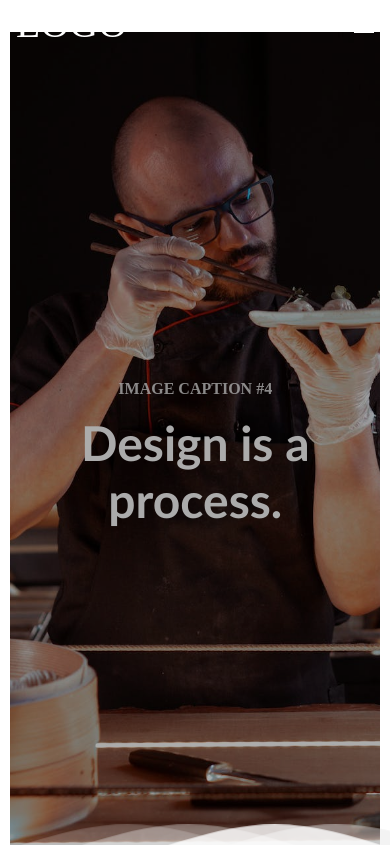
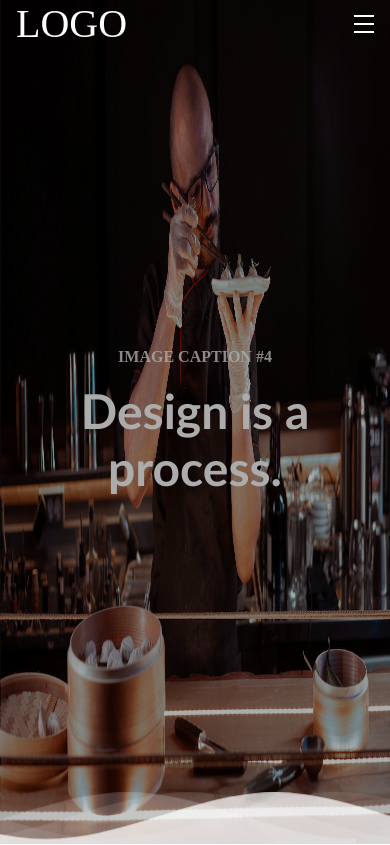
Before and after one commit to ahmadmuqadas/basilico, a React (Create React App) app: page / in a window 390 px wide. Shown: the top 845 px of the page. Built offline with nearby package versions, Linux system fonts and the light colour scheme; grey boxes are pictures that could not be loaded.

Commit message:
Fixed the navbar and made it responsive. added and fixed the effects.

```diff
--- a/src/User Components/Carousel.jsx
+++ b/src/User Components/Carousel.jsx
@@ -1,4 +1,4 @@
-import React, { useState } from 'react'
+import React, { useEffect, useState } from 'react'
 import { Swiper, SwiperSlide } from 'swiper/react';
 import 'swiper/css';
 import styled from 'styled-components';
@@ -6,7 +6,7 @@ import backgroundOne from '../Media/backgroundone.jpg'
 import backgroundTwo from '../Media/backgroundTwo.jpg'
 import backgroundThree from '../Media/backgroundThree.mp4'
 import { Navigation, Pagination, Scrollbar, A11y, Autoplay } from 'swiper/modules';
-
+import CarouselNav from './CrouselNav'
 
 import 'swiper/css';
 import 'swiper/css/navigation';
@@ -18,9 +18,11 @@ import 'swiper/css/autoplay';
 
 const StyledSwiper = styled(Swiper)`
    position: relative;
-   width: 95%;
-   margin-top: 2rem;
-`;
+   /* display: flex; */
+
+
+`
+
 
 const StyledSwiperSlide = styled(SwiperSlide)`
   background-image: url(${props => props.backgroundImage});
@@ -29,59 +31,44 @@ const StyledSwiperSlide = styled(SwiperSlide)`
   align-items: center;
   justify-content: center;
   flex-direction: column;
-  color: #FFFF;
+  color: #FFFFFF; // Corrected color code
   position: relative;
   transition: all ease-in-out 1s;
-  transition-delay: 1.2s;
   background-repeat: no-repeat;
   background-size: cover;
   background-position: center;
 
+  // Combined media query
+  @media (min-width: 600px) {
+    border: solid white ${props => props.scrollPosition >= 54 ? '0' : '2rem'};
+    border-bottom: none;
+    background-size: 120% 120%;
+    transition: border 0.2s ease-in-out, background-size ease-in-out 1s;
+    transition-delay: .1s, 1s
 
+  }
 
-
-  h1 {
+  h1, h4 {
     opacity: 0;
     transition: all ease 0.8s;
     transition-delay: 2s;
   }
 
-  h4 {
-    opacity: 0;
-    transition: all ease 0.8s;
-    transition-delay: 2s;
-  }
-
-  &.swiper-slide-active h4 {
+  &.swiper-slide-active h1, &.swiper-slide-active h4 {
     opacity: 1;
     transition: all ease 0.6s;
     transition-delay: 1.8s;
   }
 
+  &.swiper-slide-active div {
+    background-color: #00000053; // Corrected opacity in hex color
+  }
 
   &.swiper-slide-active {
-      /* background-size: 100%; */
-    }
-    &.swiper-slide-active h1 {
-      opacity: 1;
-
-    }
-
-    &.swiper-slide-active div {
-      background-color: #00000053;
-    }
-
-    @media (min-width: 600px) {
-   background-size: 130% 130%;
-   transition-duration: 2s;
-
-   &.swiper-slide-active {
+    // Uncomment or adjust as needed
      background-size: 100% 100%;
   }
-  }
-
-
-`
+`;
 
 
 
@@ -140,33 +127,55 @@ const Carousel = () => {
   //   setSwiperIndex(swiper.activeIndex)
   // };
 
+
+  const [scrollPosition, setScrollPosition] = useState(0);
+
+
+  useEffect(() => {
+    window.addEventListener('scroll', handleScroll, { passive: true });
+
+    return () => {
+        window.removeEventListener('scroll', handleScroll);
+    };
+}, []);
+
+  const handleScroll = () => {
+    const position = window.pageYOffset;
+    setScrollPosition(position);
+};
+
+
+
+
   return (
     <>
+
        <StyledSwiper
         modules={[Navigation, Pagination, Scrollbar, A11y, Autoplay]}
         spaceBetween={0}
         slidesPerView={1}
         speed={2000}
         autoplay={{delay: 3000}}
-        scrollbar={{ draggable: true }}
+
         // onSlideChange={handleSlideChange}
-
     >
 
-      <StyledSwiperSlide backgroundImage={backgroundOne}>
+
+      <StyledSwiperSlide   scrollPosition={scrollPosition}  backgroundImage={backgroundOne}>
+
 <Overly></Overly>
-<CarouselSubHeader>IMAGE CAPTION #4</CarouselSubHeader>
+<CarouselSubHeader >IMAGE CAPTION #4</CarouselSubHeader>
 <CarouselHeader>Design is a process.</CarouselHeader>
 
       </StyledSwiperSlide>
 
-       <StyledSwiperSlide backgroundImage={backgroundTwo}>
+       <StyledSwiperSlide   scrollPosition={scrollPosition} backgroundImage={backgroundTwo}>
        <Overly></Overly>
        <CarouselSubHeader>IMAGE CAPTION #4</CarouselSubHeader>
 <CarouselHeader>Design is a process.</CarouselHeader>
       </StyledSwiperSlide>
 
-      <StyledSwiperSlide>
+      <StyledSwiperSlide   scrollPosition={scrollPosition}>
       <Overly></Overly>
       <CrouselVideo autoPlay loop muted playsInline src={backgroundThree} />
 
--- /dev/null
+++ b/src/User Components/CrouselNav.jsx
@@ -0,0 +1,48 @@
+import React from 'react'
+import styled from 'styled-components'
+
+const CarouselDiv = styled.div`
+display: flex;
+
+padding: 0 1rem;
+align-items: center;
+background-color: red;
+position: absolute;
+left: 0;
+right: 0;
+top: 2;
+z-index: 109;
+
+`
+const CarouselUl = styled.ul`
+    display: flex;
+    align-items: center;
+`
+
+
+const CarouselLi = styled.li`
+
+`
+
+const CrouselNav = () => {
+  return (
+    <CarouselDiv>
+
+        LOGO
+
+        <CarouselUl>
+
+            <CarouselLi>HOME</CarouselLi>
+            <CarouselLi>ABOUT</CarouselLi>
+            <CarouselLi>SERVICE</CarouselLi>
+            <CarouselLi>MENU</CarouselLi>
+            <CarouselLi>INSIDE</CarouselLi>
+            <CarouselLi>NEWS</CarouselLi>
+            <CarouselLi>CONTACT</CarouselLi>
+
+        </CarouselUl>
+    </CarouselDiv>
+  )
+}
+
+export default CrouselNav
--- a/src/User Components/MainNav.jsx
+++ b/src/User Components/MainNav.jsx
@@ -7,6 +7,15 @@ top: 0;
 right: 0;
 left: 0;
 z-index: 99;
+/* border: solid red; */
+
+
+
+@media (min-width: 600px) {
+display: flex;
+/* margin: 3rem 2rem; */
+margin: ${props => props.scrollPosition > 52 ? '0' : '3rem'};
+  }
 
 `
 const StaticNav = styled.div`
@@ -18,6 +27,13 @@ const StaticNav = styled.div`
   background-color: ${props => props.scrollPosition > 52 ? '#FFFFFF' : ''};
   transition: all  ease .5s;
   z-index: 4;
+  /* border: solid yellow; */
+
+  @media (min-width: 600px) {
+   flex-direction: row;
+   width: 100%;
+
+  }
 `
 const NavUl = styled.ul`
 display: flex;
@@ -34,6 +50,14 @@ padding: ${props => props.isToggleOpen ? '' : '0'};
   transition: all ease 0.5s;
   background-color: #FFFFFF;
   transition: all  ease .5s;
+  @media (min-width: 600px) {
+   padding: 0;
+   flex-direction: row;
+   position: static;
+   background-color: transparent;
+   color: ${props => props.scrollPosition > 52 ? 'black' : '#FFFFFF'};
+
+  }
 `
 const NavLi = styled.li`
 padding-left: 1rem;
@@ -66,6 +90,11 @@ const MenuIcon = styled.div`
         div:nth-child(2) { opacity: 0; }
         div:nth-child(3) { transform: translateY(-8px) rotate(-45deg); }
     `}
+
+    @media (min-width: 600px) {
+ display:none;
+
+  }
 `;
 
 const Line = styled.div`
@@ -87,7 +116,6 @@ const MainNav = () => {
   const [menuStatus, setMenuStatus] = useState('hamburger'); // 'hamburger', 'cross', 'arrow'
   const [scrollPosition, setScrollPosition] = useState(0);
 
-
   const toggleMenu = () => {
     setMenuStatus(menuStatus === 'hamburger' ? 'arrow' : 'hamburger');
     setToggle(prev => !prev)
@@ -106,6 +134,17 @@ const MainNav = () => {
     setScrollPosition(position);
 };
 
+useEffect(() => {
+  const handleResize = () => {
+   setToggle(window.innerWidth > 600 ? true : false)
+  };
+  handleResize()
+  window.addEventListener('resize', handleResize);
+  return () => {
+    window.removeEventListener('resize', handleResize);
+  };
+
+}, []);
 
 
 
@@ -113,7 +152,7 @@ const MainNav = () => {
   return (
 
 
-   <StyledHeader>
+   <StyledHeader scrollPosition={scrollPosition}>
  <StaticNav scrollPosition={scrollPosition}>
 <LogoP scrollPosition={scrollPosition}>LOGO</LogoP>
 <MenuIcon status={menuStatus} onClick={toggleMenu}>
--- a/src/User Components/Wave.jsx
+++ b/src/User Components/Wave.jsx
@@ -24,9 +24,9 @@ const Wave = () => {
                  </defs>
                  <g className="wavies">
                      <use xlinkHref="#gentle-wave" x="10" y="0" fill="#ffffff33"/>
-                     <use xlinkHref="#gentle-wave" x="15" y="0" fill="#e5e5e577"/>
-                     <use xlinkHref="#gentle-wave" x="20" y="0" fill="#ffffff57"/>
-                     <use xlinkHref="#gentle-wave" x="25" y="0" fill="#ffffffcd"/>
+                     <use xlinkHref="#gentle-wave" x="15" y="0" fill="#e5e5e51e"/>
+                     <use xlinkHref="#gentle-wave" x="20" y="0" fill="#ffffff1f"/>
+                     <use xlinkHref="#gentle-wave" x="25" y="0" fill="#ffffffb7"/>
                  </g>
              </svg>
          </div>
```
Also changed, not shown: 1 other file (tests, documents, lock files or other folders). Lines whose indentation alone changed are shown as unchanged.
